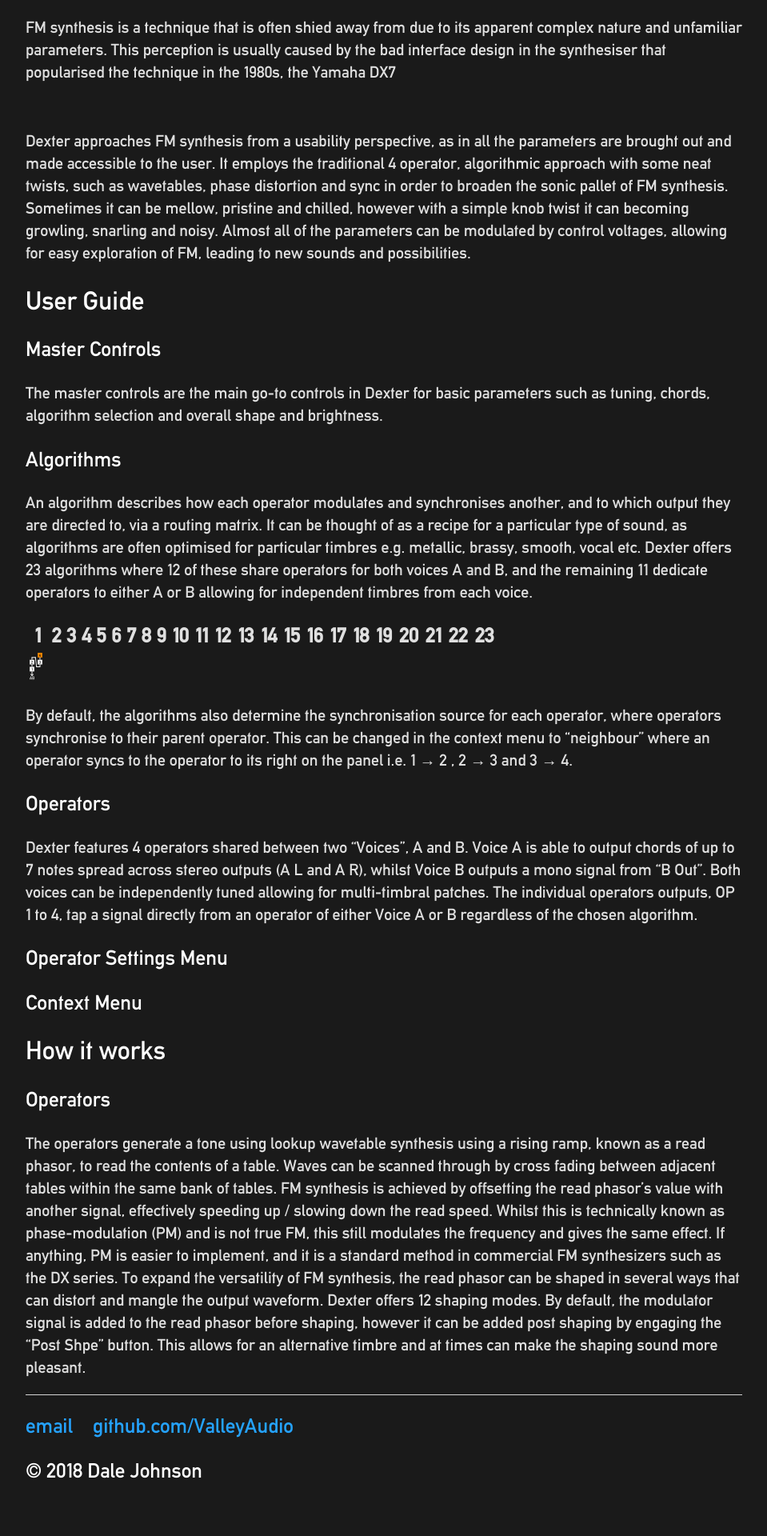
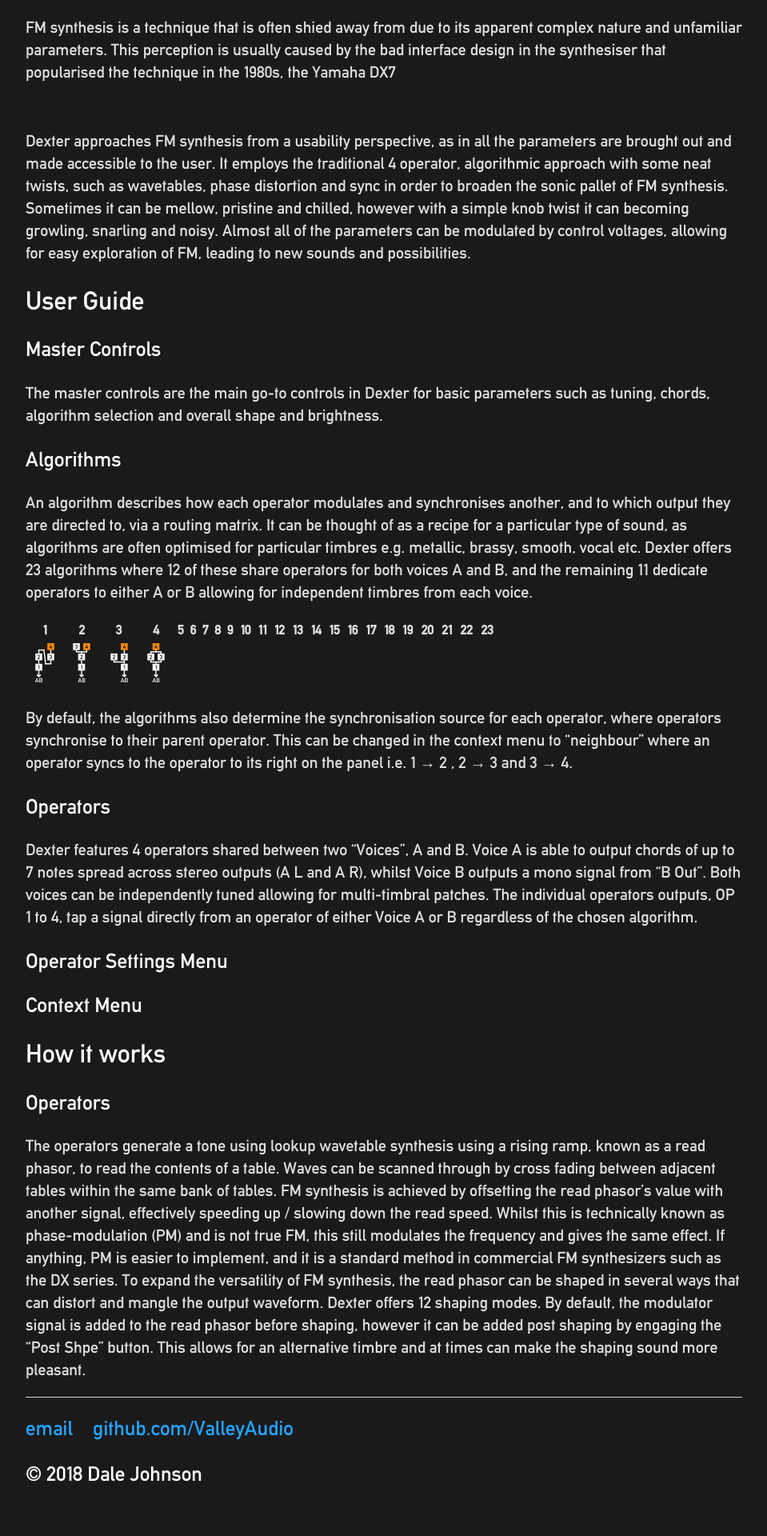
Before and after one commit to ValleyAudio/ValleyAudio.github.io, a Jekyll site: the page built from rack/dexter/dexter.html, in a window 1280 px wide. Shown: the part 1050-2970 px from the top of the page at 80% size, without its empty margins (160-1119 px from the left). Built offline with Jekyll 4.4.1, drawn with Linux system fonts in a browser that asks for light colours.

Commit message:
Added algorithm images

```diff
--- a/css/main.css
+++ b/css/main.css
@@ -103,7 +103,7 @@
 }
 
 th, tr {
-    font-size: 1.25em;
+    font-size: 1em;
     font-family:'alteDin', 'Helvetica', 'Arial', 'Sans-Serif';
     line-height: 1.4em;
     color: #DFDFDF;
--- a/rack/dexter/dexter.html
+++ b/rack/dexter/dexter.html
@@ -63,9 +63,18 @@
             <th>23</th>
         </tr>
         <tr>
-            <td>
-                <img src="images/algo0.svg" alt="Algorithm 1" style="width:20px">
-            </td>
+            <td><center>
+                <img src="images/algo0.svg" alt="Algorithm 1" style="width:30px">
+            </center></td>
+            <td><center>
+                <img src="images/algo1.svg" alt="Algorithm 2" style="width:30px">
+            </center></td>
+            <td><center>
+                <img src="images/algo3.svg" alt="Algorithm 3" style="width:30px">
+            </center></td>
+            <td><center>
+                <img src="images/algo4.svg" alt="Algorithm 4" style="width:30px">
+            </center></td>
         </tr>
     </table>
     <p>
```
